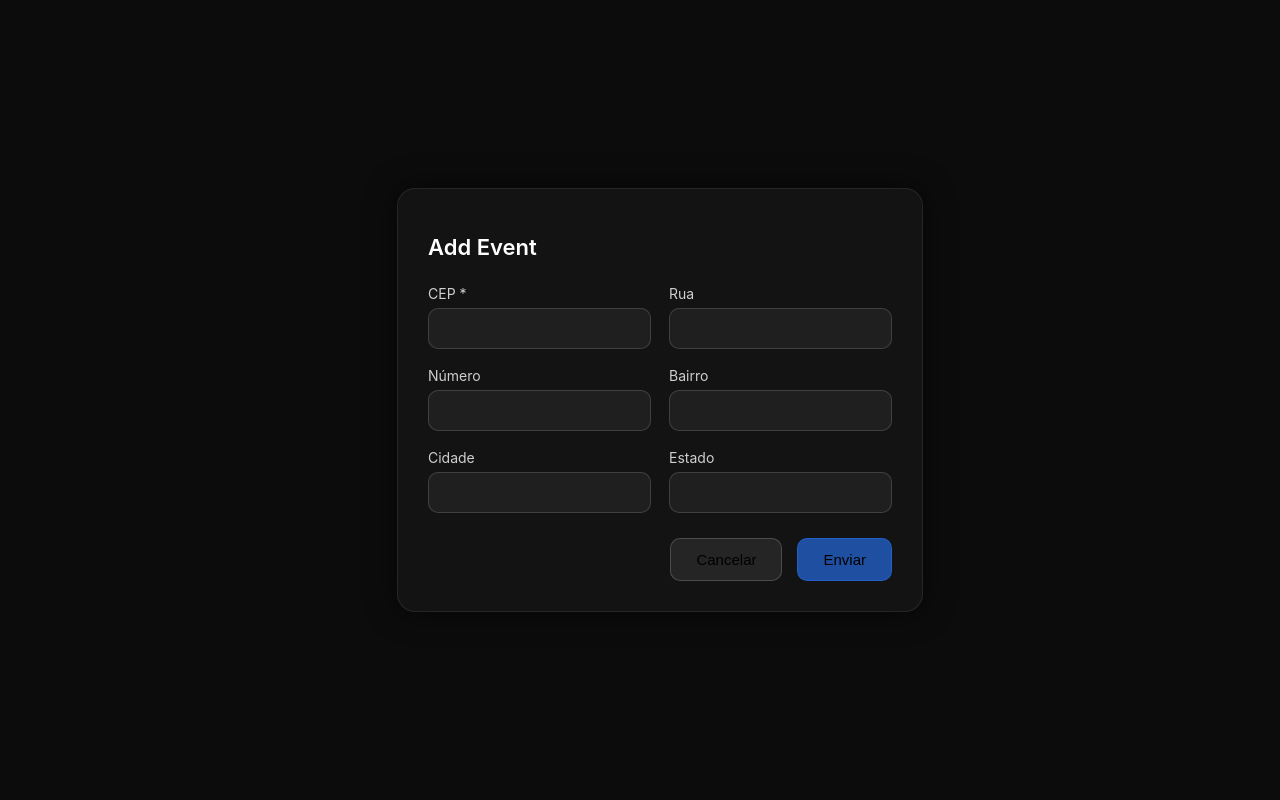
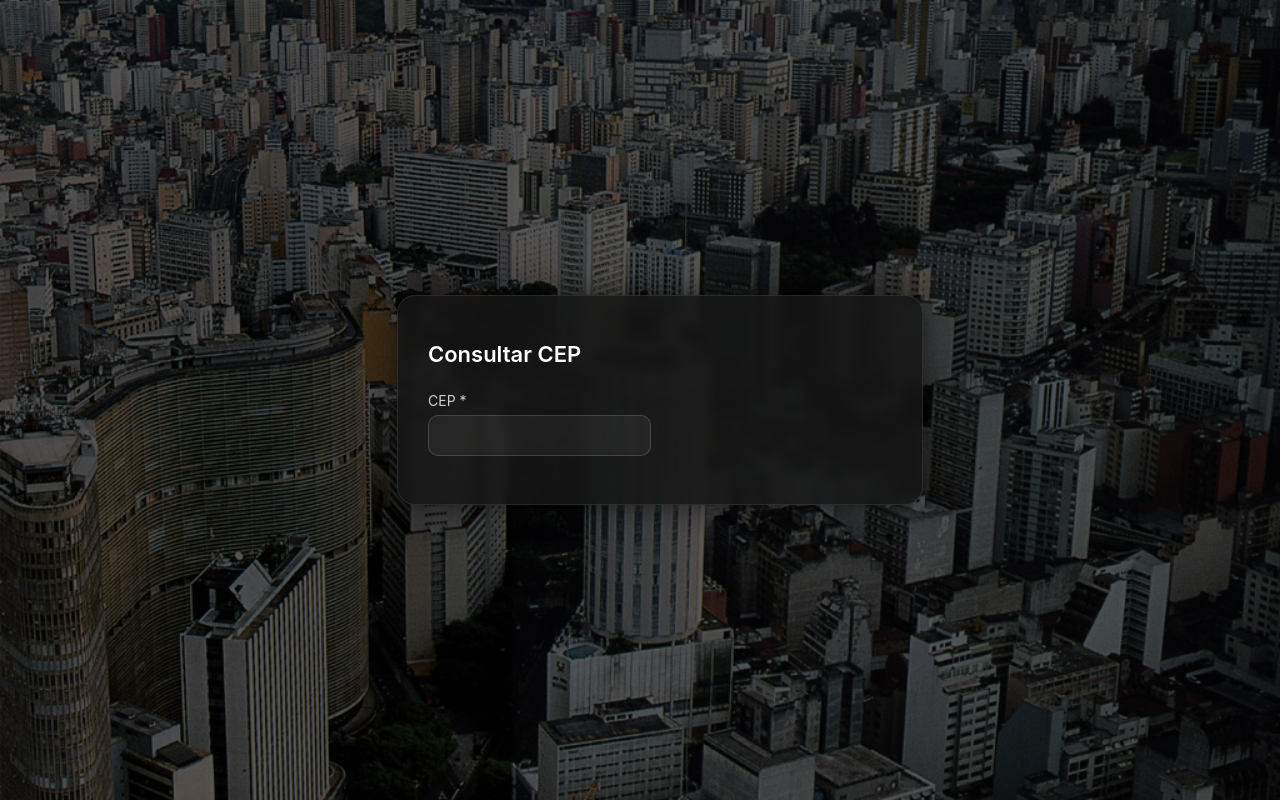
Before and after one commit to guilhermesealves/CEP-TESTE, a React (Create React App) app in the folder projeto-cep/: page / in a window 1280 px wide. Built offline with nearby package versions, Linux system fonts and the light colour scheme.

Commit message:
Comit para css

```diff
--- a/projeto-cep/src/App.css
+++ b/projeto-cep/src/App.css
@@ -37,15 +37,21 @@
   }
 }
 
+/* Fundo com a foto de São Paulo escurecida */
 body {
   margin: 0;
   padding: 0;
-  background: #0c0c0c;
+  height: 100vh;
   font-family: "Inter", sans-serif;
+
+  background:
+      linear-gradient(rgba(0, 0, 0, 0.65), rgba(0, 0, 0, 0.65)),
+      url("SP.jpg") no-repeat center center;
+  background-size: cover;
+
   display: flex;
   justify-content: center;
   align-items: center;
-  height: 100vh;
 }
 
 /* Container */
@@ -81,7 +87,7 @@ body {
   margin-bottom: 18px;
 }
 
-/* labels */
+/* Labels */
 label {
   display: flex;
   flex-direction: column;
@@ -90,7 +96,7 @@ label {
   color: #cfcfcf;
 }
 
-/* inputs estilo vidro */
+/* Inputs estilo vidro */
 input {
   background: rgba(255, 255, 255, 0.05);
   border: 1px solid rgba(255, 255, 255, 0.15);
@@ -106,7 +112,7 @@ input:focus {
   outline: none;
 }
 
-/* botões */
+/* Botões */
 .buttons {
   margin-top: 25px;
   display: flex;
@@ -124,16 +130,16 @@ input:focus {
   transition: 0.2s;
 }
 
-/* cancelar */
+/* Cancelar */
 .cancel {
-  background: rgba(255, 255, 255, 0.08);
+  background: rgba(255, 0, 0, 0.8);
 }
 
 .cancel:hover {
-  background: rgba(255, 255, 255, 0.18);
+  background: rgba(255, 0, 0, 0.18);
 }
 
-/* enviar */
+/* Enviar */
 .send {
   background: rgba(40, 120, 255, 0.6);
   border-color: rgba(40, 120, 255, 0.4);
@@ -144,9 +150,23 @@ input:focus {
   transform: scale(1.03);
 }
 
-/* mobile */
+/* Mobile */
 @media (max-width: 600px) {
   .input-group {
     grid-template-columns: 1fr;
   }
 }
+.hidden-fields {
+  opacity: 0;
+  max-height: 0;
+  overflow: hidden;
+  transform: translateY(-10px);
+  transition: all 0.5s ease;
+}
+
+/* Quando os campos forem liberados */
+.hidden-fields.show {
+  opacity: 1;
+  max-height: 1000px;
+  transform: translateY(0);
+}
--- a/projeto-cep/src/App.jsx
+++ b/projeto-cep/src/App.jsx
@@ -1,67 +1,87 @@
-import React from 'react';
-import { useForm } from 'react-hook-form';
-import './App.css';
+import { useState } from "react";
+import { useForm } from "react-hook-form";
+import "./App.css";
 
 function App() {
-
-  const {register, handleSubmit, setValue, setFocus} = useForm();
+  const { register, handleSubmit, setValue, setFocus } = useForm();
+  const [showFields, setShowFields] = useState(false);
 
   const onSubmit = (e) => {
     console.log(e);
-  }
+  };
 
   const checkCEP = (e) => {
-    const cep = e.target.value.replace(/\D/g, '');
+    const cep = e.target.value.replace(/\D/g, "");
     if (cep.length !== 8) return;
-    fetch(`https://viacep.com.br/ws/${cep}/json/`).then(res => res.json()).then(data => {
+
+    fetch(`https://viacep.com.br/ws/${cep}/json/`)
+      .then((res) => res.json())
+      .then((data) => {
         if (data.erro) {
           alert("CEP não encontrado!");
           return;
         }
-      console.log(data);
-      setValue('address', data.logradouro);
-      setValue('neighborhood', data.bairro);
-      setValue('city', data.localidade);
-      setValue('uf', data.uf);
-      setFocus('addressNumber');
+
+        setShowFields(true);
+
+        setValue("address", data.logradouro);
+        setValue("neighborhood", data.bairro);
+        setValue("city", data.localidade);
+        setValue("uf", data.uf);
+        setFocus("addressNumber");
       });
-  }
+  };
+  const handleCancel = () => {
+    setShowFields(false);
+    setValue("address", "");
+    setValue("addressNumber", "");
+    setValue("neighborhood", "");
+    setValue("city", "");
+    setValue("uf", "");
+    setFocus("cep");
+  };
+
 
   return (
     <div className="FormAll">
       <form onSubmit={handleSubmit(onSubmit)}>
-    <h1>Add Event</h1>
+        <h1>Consultar CEP</h1>
 
+        {/* CAMPO CEP */}
         <div className="input-group">
           <label>
             CEP *
             <input type="text" {...register("cep")} onBlur={checkCEP} />
           </label>
+        </div>
 
+        {/* CAMPOS QUE APARECEM DEPOIS */}
+        <div className={`hidden-fields ${showFields ? "show" : ""}`}>
+          <div className="input-group">
             <label>
               Rua
               <input type="text" {...register("address")} />
+            </label>
+
+            <label>
+              Número
+              <input type="text" {...register("addressNumber")} />
             </label>
           </div>
 
           <div className="input-group">
             <label>
-        Número
-        <input type="text" {...register("addressNumber")} />
+              Bairro
+              <input type="text" {...register("neighborhood")} />
             </label>
 
             <label>
-        Bairro
-        <input type="text" {...register("neighborhood")} />
+              Cidade
+              <input type="text" {...register("city")} />
             </label>
           </div>
 
           <div className="input-group">
-      <label>
-        Cidade
-        <input type="text" {...register("city")} />
-      </label>
-
             <label>
               Estado
               <input type="text" {...register("uf")} />
@@ -69,8 +89,12 @@ function App() {
           </div>
 
           <div className="buttons">
-      <button type="button" className="cancel">Cancelar</button>
-      <button type="submit" className="send">Enviar</button>
+            <button type="button" onClick={handleCancel} className="cancel">
+              Cancelar
+            </button>
+
+            <button onhan className="send">Enviar</button>
+          </div>
         </div>
       </form>
     </div>
```
Also changed, not shown: projeto-cep/src/SP.jpg (added). Lines whose indentation alone changed are shown as unchanged.
